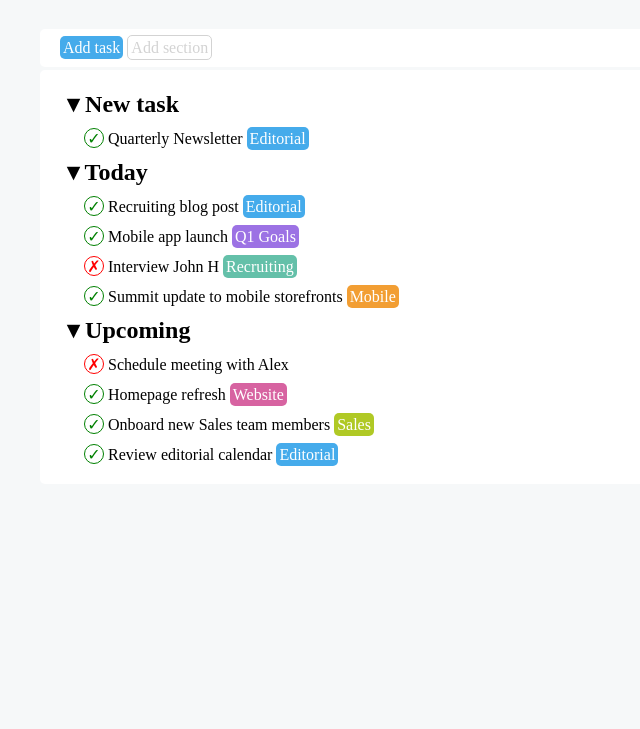
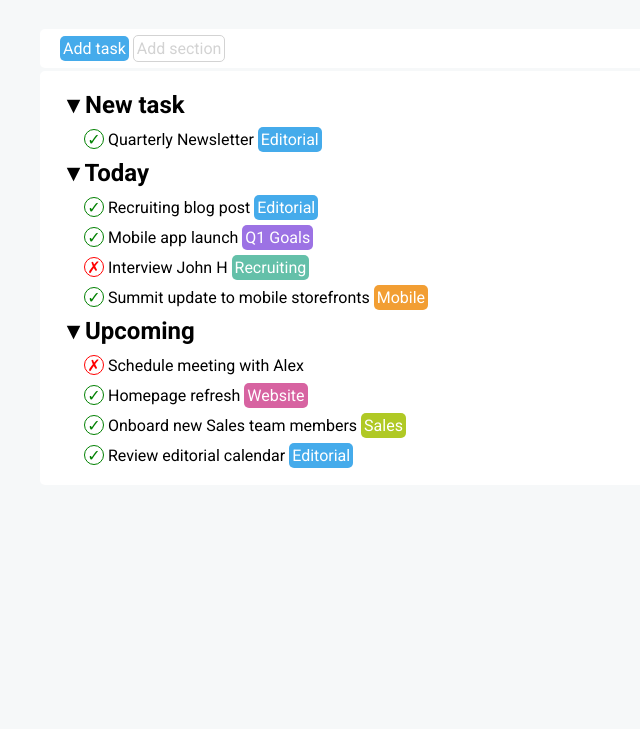
Before and after one commit to GiordanoDiego/html-css-toboolist, a plain HTML site: page index.html in a window 1280 px wide. Shown: the part 71-800 px from the top of the page, without its empty margins (0-640 px from the left). Drawn offline with Linux system fonts and the light colour scheme.

Commit message:
esercizio finito con aggiunta font

```diff
--- a/css/style.css
+++ b/css/style.css
@@ -3,6 +3,7 @@
     margin: 0;
     padding: 0;
     box-sizing: border-box;
+    font-family: 'Roboto', sans-serif;
 }
 
 ul, ol{
--- a/index.html
+++ b/index.html
@@ -3,7 +3,13 @@
     <head>
         <meta charset="UTF-8">
         <meta name="viewport" content="width=device-width, initial-scale=1.0">
+        <!-- link css -->
         <link rel="stylesheet" href="./css/style.css">
+        <!-- Google font -->
+        <link rel="preconnect" href="https://fonts.googleapis.com">
+        <link rel="preconnect" href="https://fonts.gstatic.com" crossorigin>
+        <link href="https://fonts.googleapis.com/css2?family=Roboto:wght@400;700&display=swap" rel="stylesheet">
+
         <title>Toboolist</title>
     </head>
     <body>
```
Also changed, not shown: 1 other file.
